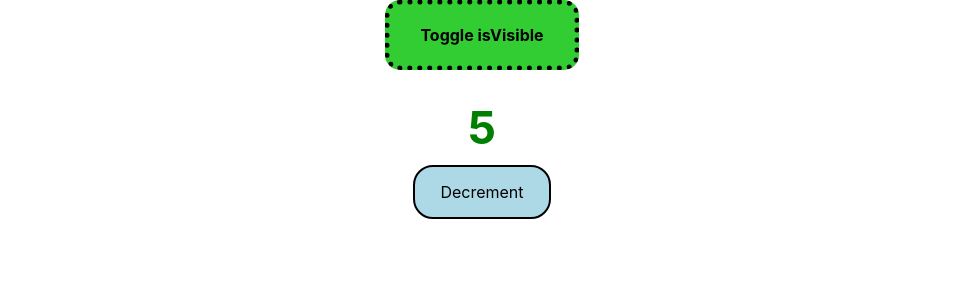
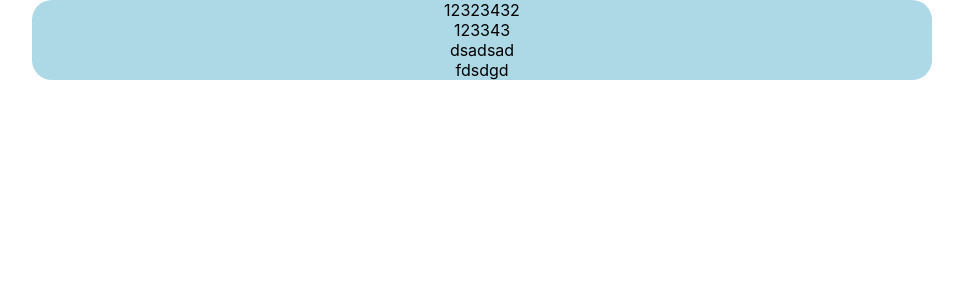
Before and after one commit to fc-fullstack-courses/react-lessons, a React (Create React App) app: page / in a window 1280 px wide. Shown: the top 300 px of the page, without its empty margins (158-1121 px from the left). Built offline with nearby package versions, Linux system fonts and the light colour scheme.

Commit message:
Add children prop example

```diff
--- a/src/App.js
+++ b/src/App.js
@@ -1,5 +1,6 @@
 import React from 'react';
 import './App.css';
+import List from './components/List';
 import Timer from './components/Timer';
 
 class App extends React.Component {
@@ -17,9 +18,13 @@ class App extends React.Component {
 
   render() {
     return (
-      <main className='container'>
-        <button className='btn' onClick={this.handleClick}>Toggle isVisible</button>
-        {this.state.isVisible && <Timer />}
+      <main className="container">
+        <List>
+          <li>12323432</li>
+          <li>123343</li>
+          <li>dsadsad</li>
+          <li>fdsdgd</li>
+        </List>
       </main>
     );
   }
--- /dev/null
+++ b/src/components/List/List.module.scss
@@ -0,0 +1,6 @@
+.list {
+  display: flex;
+  flex-direction: column;
+  background-color: lightblue;
+  border-radius: 20px;
+}
--- /dev/null
+++ b/src/components/List/index.jsx
@@ -0,0 +1,10 @@
+import React from 'react';
+import styles from './List.module.scss';
+
+const List = (props) => {
+  return <ul className={styles.list}>
+    {props.children}
+  </ul>;
+};
+
+export default List;
```
